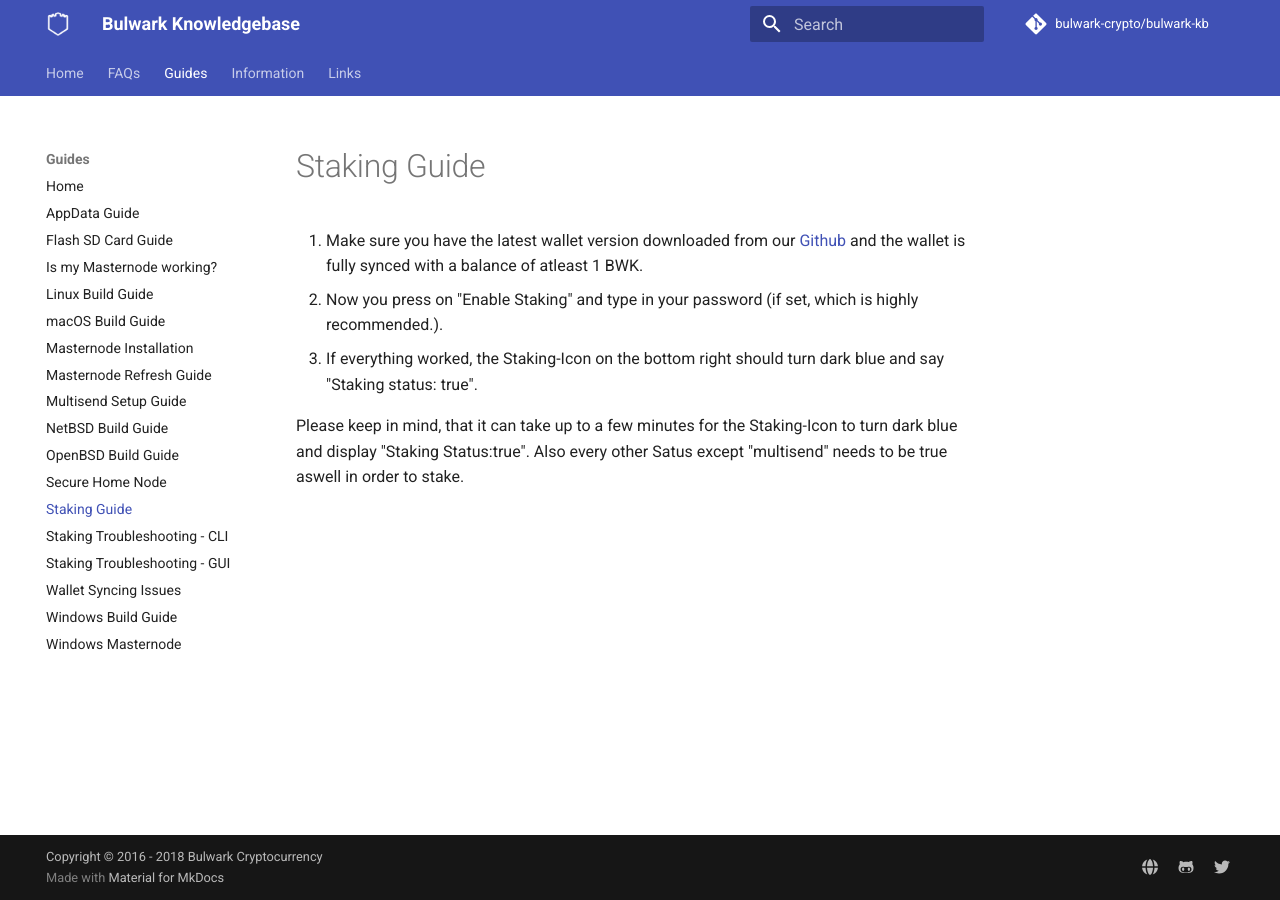
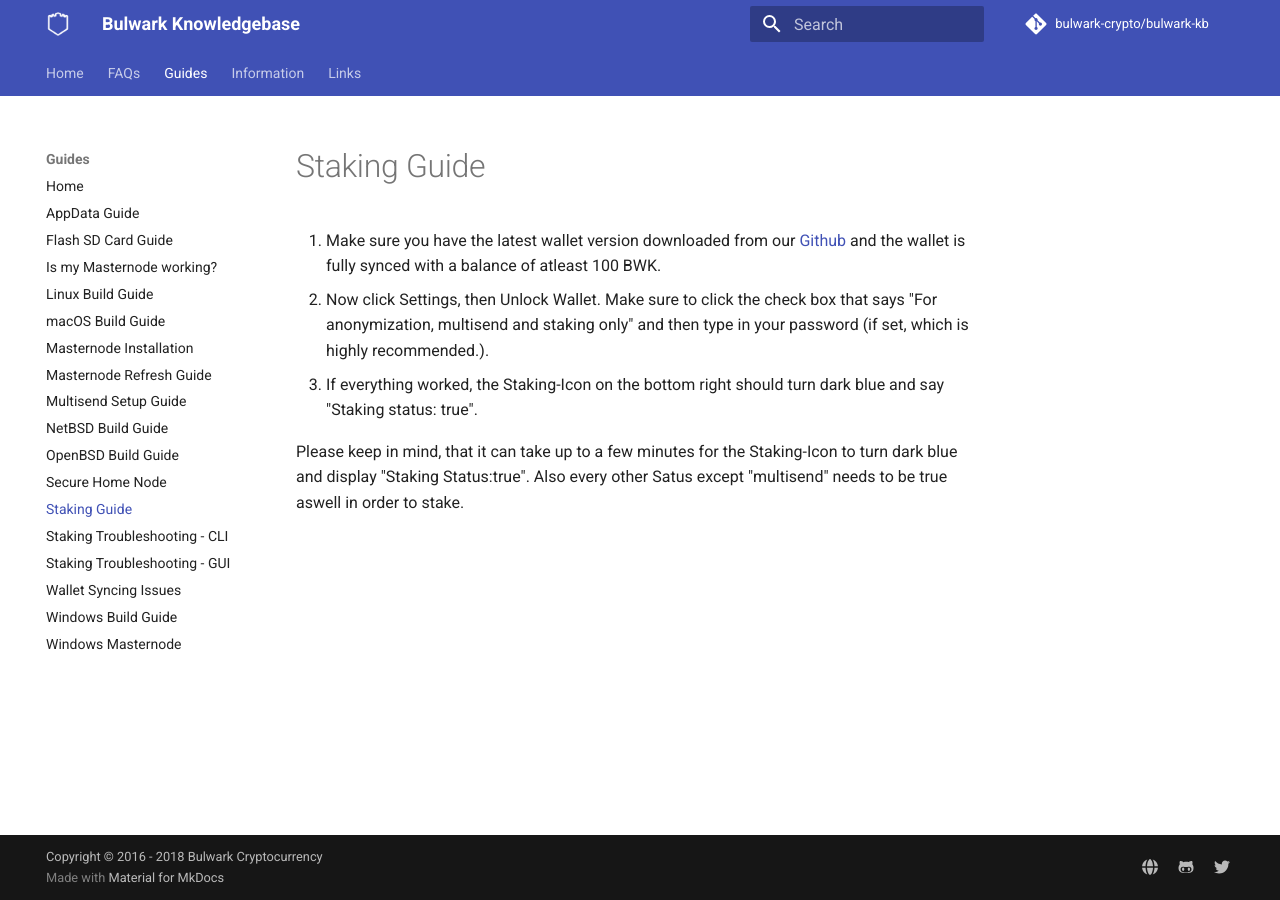
Before and after one commit to bulwark-crypto/Bulwark-KB, an MkDocs documentation site: the page built from docs/Guides/Staking-Guide.md, in a window 1280 px wide. Built offline with MkDocs 1.6.1 and Material for MkDocs 9.7.7, drawn with Linux system fonts in a browser that asks for light colours; comment, search, counter and statistics services are not loaded.

Commit message:
Update information on how to stake.
- Changed minimum balance from 1 to 100
- Changed the method on how to enable staking

```diff
--- a/docs/Guides/Staking-Guide.md
+++ b/docs/Guides/Staking-Guide.md
@@ -1,7 +1,7 @@
 # Staking Guide
 
-1. Make sure you have the latest wallet version downloaded from our [Github](https://github.com/bulwark-crypto/Bulwark/releases) and the wallet is fully synced with a balance of atleast 1 BWK.
-2. Now you press on "Enable Staking" and type in your password (if set, which is highly recommended.).
+1. Make sure you have the latest wallet version downloaded from our [Github](https://github.com/bulwark-crypto/Bulwark/releases) and the wallet is fully synced with a balance of atleast 100 BWK.
+2. Now click Settings, then Unlock Wallet. Make sure to click the check box that says "For anonymization, multisend and staking only" and then type in your password (if set, which is highly recommended.).
 3. If everything worked, the Staking-Icon on the bottom right should turn dark blue and say "Staking status: true".
 
 Please keep in mind, that it can take up to a few minutes for the Staking-Icon to turn dark blue and display "Staking Status:true".
```
